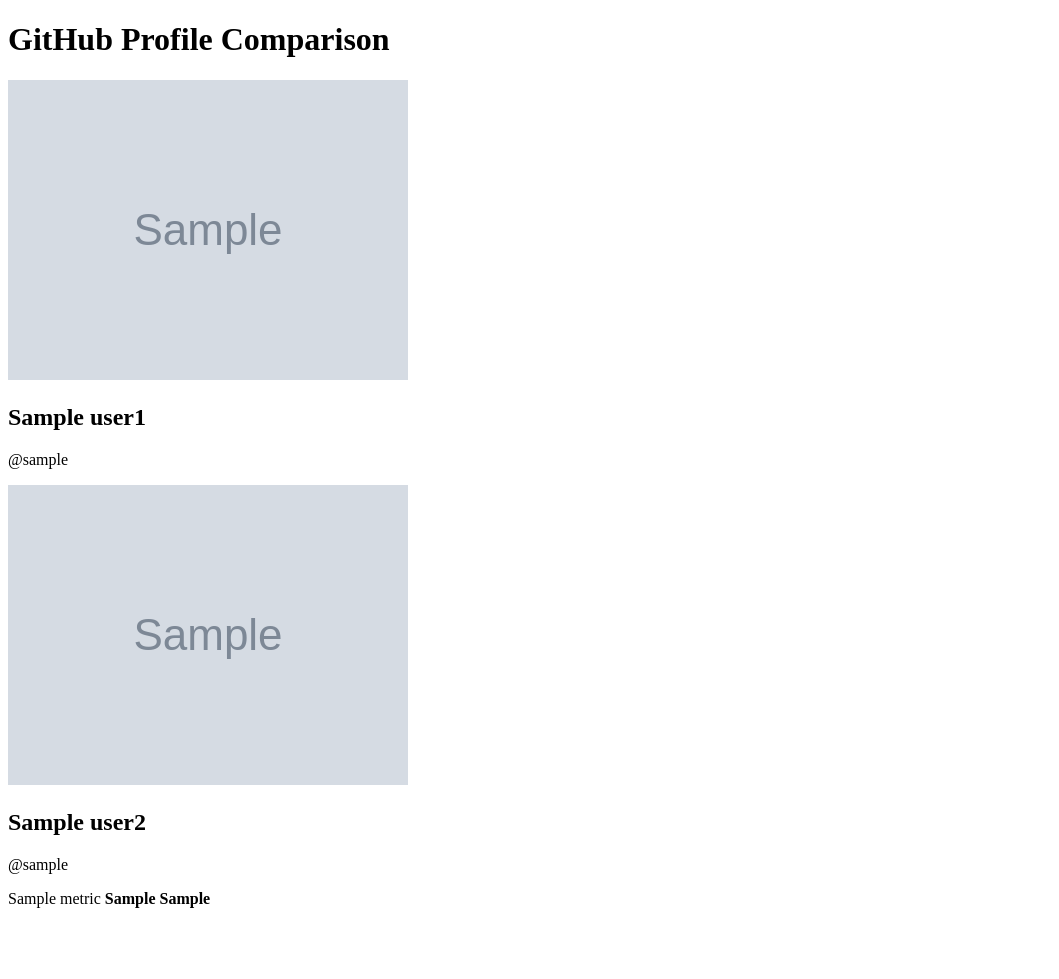
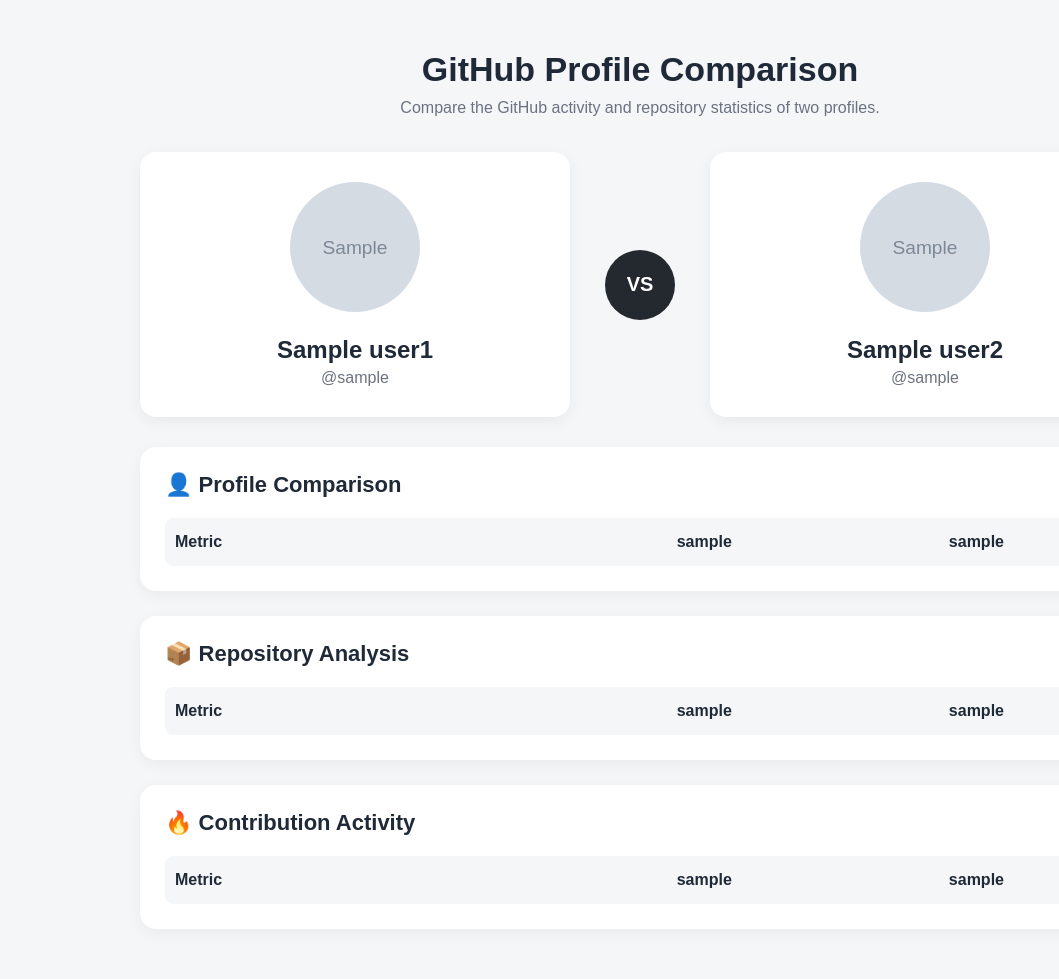
Before and after one commit to yogesharumugam2103/github-profile-analyzer, a Flask app: template templates/compare.html in a window 1280 px wide. Shown: the whole page, without its empty margins (0-1059 px from the left). Before the commit the page ends 908 px from the top, so only its background shows below. Run offline with Flask 3, Linux system fonts and the light colour scheme; the template is opened without the code that fills it: most values are stand-ins (such as "Sample title", 1, 10 or a date in 2020); grey boxes marked "Sample" are stand-in pictures; parts of the project's set-up code (start-up, migrations or seed data) failed here and were passed over.

Commit message:
Enhance GitHub profile comparison UI

```diff
--- a/app.py
+++ b/app.py
@@ -544,6 +544,155 @@ def analyze():
         active_repositories=active_repositories
     )
 
+def contribution_metrics(username):
+    graphql_query = """
+    query($username: String!) {
+        user(login: $username) {
+            contributionsCollection {
+                contributionCalendar {
+                    totalContributions
+                    weeks {
+                        contributionDays {
+                            contributionCount
+                            date
+                        }
+                    }
+                }
+            }
+        }
+    }
+    """
+
+    try:
+        response = requests.post(
+            "https://api.github.com/graphql",
+            json={
+                "query": graphql_query,
+                "variables": {
+                    "username": username
+                }
+            },
+            headers=GITHUB_HEADERS,
+            timeout=10
+        )
+    except requests.exceptions.Timeout:
+        return None
+    except requests.exceptions.RequestException:
+        return None
+
+    if rate_limit_message(response):
+        return None
+
+    if response.status_code != 200:
+        return None
+
+    try:
+        data = response.json()
+    except ValueError:
+        return None
+
+    if (
+        "data" not in data
+        or not data["data"].get("user")
+    ):
+        return None
+
+    calendar = (
+        data["data"]["user"]
+        ["contributionsCollection"]
+        ["contributionCalendar"]
+    )
+
+    contribution_days = []
+
+    for week in calendar["weeks"]:
+        for day in week["contributionDays"]:
+            contribution_days.append(day)
+
+    total_contributions = calendar["totalContributions"]
+
+    active_days = sum(
+        1
+        for day in contribution_days
+        if day["contributionCount"] > 0
+    )
+
+    longest_streak = 0
+    current_streak = 0
+
+    for day in contribution_days:
+        if day["contributionCount"] > 0:
+            current_streak += 1
+            longest_streak = max(
+                longest_streak,
+                current_streak
+            )
+        else:
+            current_streak = 0
+
+    if active_days > 0:
+        average_contributions = round(
+            total_contributions / active_days,
+            2
+        )
+    else:
+        average_contributions = 0
+
+    monthly_contributions = defaultdict(int)
+
+    for day in contribution_days:
+        month = day["date"][:7]
+        monthly_contributions[month] += day["contributionCount"]
+
+    most_active_month = None
+
+    if monthly_contributions:
+        most_active_month = max(
+            monthly_contributions,
+            key=monthly_contributions.get
+        )
+
+    most_active_month_count = (
+        monthly_contributions[most_active_month]
+        if most_active_month
+        else 0
+    )
+
+    sorted_months = sorted(monthly_contributions.keys())
+
+    if len(sorted_months) >= 6:
+        recent_months = sorted_months[-3:]
+        previous_months = sorted_months[-6:-3]
+
+        recent_total = sum(
+            monthly_contributions[month]
+            for month in recent_months
+        )
+
+        previous_total = sum(
+            monthly_contributions[month]
+            for month in previous_months
+        )
+
+        if recent_total > previous_total:
+            contribution_trend = "Increasing"
+        elif recent_total < previous_total:
+            contribution_trend = "Decreasing"
+        else:
+            contribution_trend = "Stable"
+    else:
+        contribution_trend = "Not enough data"
+
+    return {
+        "total_contributions": total_contributions,
+        "active_days": active_days,
+        "longest_streak": longest_streak,
+        "average_contributions": average_contributions,
+        "most_active_month": most_active_month,
+        "most_active_month_count": most_active_month_count,
+        "contribution_trend": contribution_trend
+    }
+
 @app.route("/compare")
 def compare():
     username1 = request.args.get("username1", "").strip()
@@ -609,6 +758,176 @@ def compare():
         }
     ]
 
+    user_repositories = []
+
+    for username in [username1, username2]:
+        repositories = []
+        page = 1
+
+        while True:
+            try:
+                repos_response = requests.get(
+                    f"https://api.github.com/users/{username}/repos",
+                    params={
+                        "per_page": 100,
+                        "page": page
+                    },
+                    headers=GITHUB_HEADERS,
+                    timeout=10
+                )
+            except requests.exceptions.Timeout:
+                return "GitHub took too long to respond while fetching repositories."
+            except requests.exceptions.RequestException:
+                return "Unable to fetch repositories from GitHub."
+
+            if rate_limit_message(repos_response):
+                return "GitHub API rate limit reached. Please try again later."
+
+            if repos_response.status_code != 200:
+                return "Unable to fetch repositories from GitHub."
+
+            page_repositories = repos_response.json()
+
+            if not page_repositories:
+                break
+
+            repositories.extend(page_repositories)
+
+            if len(page_repositories) < 100:
+                break
+
+            page += 1
+
+        user_repositories.append(repositories)
+
+    repos1 = user_repositories[0]
+    repos2 = user_repositories[1]
+
+    def repository_metrics(repositories):
+        total_stars = sum(
+            repo["stargazers_count"]
+            for repo in repositories
+        )
+
+        total_forks = sum(
+            repo["forks_count"]
+            for repo in repositories
+        )
+
+        original_repos = sum(
+            1 for repo in repositories
+            if not repo["fork"]
+        )
+
+        forked_repos = sum(
+            1 for repo in repositories
+            if repo["fork"]
+        )
+
+        archived_repos = sum(
+            1 for repo in repositories
+            if repo["archived"]
+        )
+
+        language_counts = {}
+
+        for repo in repositories:
+            language = repo["language"]
+
+            if language:
+                language_counts[language] = (
+                    language_counts.get(language, 0) + 1
+                )
+
+        most_used_language = "Not available"
+
+        if language_counts:
+            most_used_language = max(
+                language_counts,
+                key=language_counts.get
+            )
+
+        return {
+            "total_stars": total_stars,
+            "total_forks": total_forks,
+            "original_repos": original_repos,
+            "forked_repos": forked_repos,
+            "archived_repos": archived_repos,
+            "most_used_language": most_used_language
+        }
+
+    repo_metrics1 = repository_metrics(repos1)
+    repo_metrics2 = repository_metrics(repos2)
+    contribution_metrics1 = contribution_metrics(username1)
+    contribution_metrics2 = contribution_metrics(username2)
+
+    comparison_metrics.extend([
+        {
+            "name": "Total Stars",
+            "value1": repo_metrics1["total_stars"],
+            "value2": repo_metrics2["total_stars"]
+        },
+        {
+            "name": "Total Forks",
+            "value1": repo_metrics1["total_forks"],
+            "value2": repo_metrics2["total_forks"]
+        },
+        {
+            "name": "Original Repositories",
+            "value1": repo_metrics1["original_repos"],
+            "value2": repo_metrics2["original_repos"]
+        },
+        {
+            "name": "Forked Repositories",
+            "value1": repo_metrics1["forked_repos"],
+            "value2": repo_metrics2["forked_repos"]
+        },
+        {
+            "name": "Archived Repositories",
+            "value1": repo_metrics1["archived_repos"],
+            "value2": repo_metrics2["archived_repos"]
+        },
+        {
+            "name": "Most Used Language",
+            "value1": repo_metrics1["most_used_language"],
+            "value2": repo_metrics2["most_used_language"]
+        }
+    ])
+
+    if contribution_metrics1 and contribution_metrics2:
+        comparison_metrics.extend([
+            {
+                "name": "Total Contributions",
+                "value1": contribution_metrics1["total_contributions"],
+                "value2": contribution_metrics2["total_contributions"]
+            },
+            {
+                "name": "Active Contribution Days",
+                "value1": contribution_metrics1["active_days"],
+                "value2": contribution_metrics2["active_days"]
+            },
+            {
+                "name": "Longest Contribution Streak",
+                "value1": contribution_metrics1["longest_streak"],
+                "value2": contribution_metrics2["longest_streak"]
+            },
+            {
+                "name": "Average Contributions / Active Day",
+                "value1": contribution_metrics1["average_contributions"],
+                "value2": contribution_metrics2["average_contributions"]
+            },
+            {
+                "name": "Most Active Month",
+                "value1": contribution_metrics1["most_active_month"],
+                "value2": contribution_metrics2["most_active_month"]
+            },
+            {
+                "name": "Contribution Trend",
+                "value1": contribution_metrics1["contribution_trend"],
+                "value2": contribution_metrics2["contribution_trend"]
+            }
+        ])
+
     return render_template(
         "compare.html",
         user1=user1,
--- /dev/null
+++ b/static/css/compare.css
@@ -0,0 +1,179 @@
+* {
+    box-sizing: border-box;
+}
+
+body {
+    margin: 0;
+    font-family: Arial, sans-serif;
+    background: #f4f6f8;
+    color: #1f2937;
+}
+
+.comparison-container {
+    width: 92%;
+    max-width: 1000px;
+    margin: 50px auto;
+}
+
+.comparison-header {
+    text-align: center;
+    margin-bottom: 35px;
+}
+
+.comparison-header h1 {
+    margin-bottom: 10px;
+    font-size: 34px;
+}
+
+.comparison-header p {
+    margin: 0;
+    color: #6b7280;
+    font-size: 16px;
+}
+
+.comparison-profiles {
+    display: grid;
+    grid-template-columns: 1fr 100px 1fr;
+    align-items: center;
+    gap: 20px;
+    margin-bottom: 30px;
+}
+
+.comparison-profile {
+    background: white;
+    padding: 30px;
+    border-radius: 16px;
+    text-align: center;
+    box-shadow: 0 4px 15px rgba(0, 0, 0, 0.06);
+}
+
+.comparison-profile img {
+    width: 130px;
+    height: 130px;
+    border-radius: 50%;
+    object-fit: cover;
+    margin-bottom: 15px;
+}
+
+.comparison-profile h2 {
+    margin: 5px 0;
+    font-size: 24px;
+}
+
+.comparison-profile p {
+    margin: 5px 0 0;
+    color: #6b7280;
+}
+
+.vs {
+    display: flex;
+    justify-content: center;
+    align-items: center;
+    width: 70px;
+    height: 70px;
+    margin: auto;
+    border-radius: 50%;
+    background: #24292f;
+    color: white;
+    font-weight: bold;
+    font-size: 20px;
+}
+
+.comparison-section {
+    background: white;
+    margin-top: 25px;
+    padding: 25px;
+    border-radius: 16px;
+    box-shadow: 0 4px 15px rgba(0, 0, 0, 0.05);
+}
+
+.comparison-section h2 {
+    margin-top: 0;
+    margin-bottom: 20px;
+    font-size: 22px;
+}
+
+.comparison-table {
+    width: 100%;
+}
+
+.comparison-header-row,
+.comparison-row {
+    display: grid;
+    grid-template-columns: 1.5fr 1fr 1fr;
+    align-items: center;
+    gap: 15px;
+    padding: 15px 10px;
+}
+
+.comparison-header-row {
+    background: #f4f6f8;
+    border-radius: 8px;
+    font-weight: bold;
+}
+
+.comparison-row {
+    border-bottom: 1px solid #e5e7eb;
+}
+
+.comparison-row:last-child {
+    border-bottom: none;
+}
+
+.comparison-row span {
+    font-weight: 500;
+}
+
+.comparison-row strong {
+    text-align: center;
+    font-size: 17px;
+}
+
+.comparison-header-row strong {
+    text-align: center;
+}
+
+@media (max-width: 700px) {
+    .comparison-container {
+        width: 95%;
+        margin: 30px auto;
+    }
+
+    .comparison-profiles {
+        grid-template-columns: 1fr;
+    }
+
+    .vs {
+        width: 55px;
+        height: 55px;
+        font-size: 16px;
+    }
+
+    .comparison-profile {
+        padding: 25px;
+    }
+
+    .comparison-section {
+        padding: 18px;
+        overflow-x: auto;
+    }
+
+    .comparison-table {
+        min-width: 500px;
+    }
+
+    .comparison-header h1 {
+        font-size: 28px;
+    }
+}
+
+.winner {
+    background: #e8f5e9;
+    color: #18794e;
+    border-radius: 8px;
+    padding: 6px 10px;
+}
+
+.loser {
+    color: #6b7280;
+}
--- a/templates/compare.html
+++ b/templates/compare.html
@@ -4,30 +4,113 @@
     <meta charset="UTF-8">
     <meta name="viewport" content="width=device-width, initial-scale=1.0">
     <title>Compare GitHub Profiles</title>
+    <link rel="stylesheet" href="{{ url_for('static', filename='css/compare.css') }}">
 </head>
 <body>
     <main class="comparison-container">
+        <header class="comparison-header">
             <h1>GitHub Profile Comparison</h1>
+            <p>Compare the GitHub activity and repository statistics of two profiles.</p>
+        </header>
         <section class="comparison-profiles">
             <div class="comparison-profile">
                 <img src="{{ user1.avatar_url }}" alt="{{ user1.login }}">
                 <h2>{{ user1.name or user1.login }}</h2>
                 <p>@{{ user1.login }}</p>
             </div>
+            <div class="vs">VS</div>
             <div class="comparison-profile">
                 <img src="{{ user2.avatar_url }}" alt="{{ user2.login }}">
                 <h2>{{ user2.name or user2.login }}</h2>
                 <p>@{{ user2.login }}</p>
             </div>
         </section>
-        <section class="comparison-metrics">
+        <section class="comparison-section">
+            <h2>👤 Profile Comparison</h2>
+            <div class="comparison-table">
+                <div class="comparison-header-row">
+                    <span>Metric</span>
+                    <strong>{{ user1.login }}</strong>
+                    <strong>{{ user2.login }}</strong>
+                </div>
                 {% for metric in comparison_metrics %}
+                    {% if metric.name in ["Followers", "Following", "Public Repositories"] %}
+                        <div class="comparison-row">
+                            <span>{{ metric.name }}</span>
+                            <strong class="{% if metric.value1 > metric.value2 %}winner{% elif metric.value2 > metric.value1 %}loser{% endif %}">
+                                {{ metric.value1 }}
+                            </strong>
+                            <strong class="{% if metric.value2 > metric.value1 %}winner{% elif metric.value1 > metric.value2 %}loser{% endif %}">
+                                {{ metric.value2 }}
+                            </strong>
+                        </div>
+                    {% endif %}
+                {% endfor %}
+            </div>
+        </section>
+        <section class="comparison-section">
+            <h2>📦 Repository Analysis</h2>
+            <div class="comparison-table">
+                <div class="comparison-header-row">
+                    <span>Metric</span>
+                    <strong>{{ user1.login }}</strong>
+                    <strong>{{ user2.login }}</strong>
+                </div>
+                {% for metric in comparison_metrics %}
+                    {% if metric.name in ["Total Stars", "Total Forks", "Original Repositories", "Forked Repositories", "Archived Repositories"] %}
+                        <div class="comparison-row">
+                            <span>{{ metric.name }}</span>
+                            <strong class="{% if metric.value1 > metric.value2 %}winner{% elif metric.value2 > metric.value1 %}loser{% endif %}">
+                                {{ metric.value1 }}
+                            </strong>
+                            <strong class="{% if metric.value2 > metric.value1 %}winner{% elif metric.value1 > metric.value2 %}loser{% endif %}">
+                                {{ metric.value2 }}
+                            </strong>
+                        </div>
+                    {% endif %}
+                {% endfor %}
+                {% for metric in comparison_metrics %}
+                    {% if metric.name == "Most Used Language" %}
                         <div class="comparison-row">
                             <span>{{ metric.name }}</span>
                             <strong>{{ metric.value1 }}</strong>
                             <strong>{{ metric.value2 }}</strong>
                         </div>
+                    {% endif %}
                 {% endfor %}
+            </div>
+        </section>
+        <section class="comparison-section">
+            <h2>🔥 Contribution Activity</h2>
+            <div class="comparison-table">
+                <div class="comparison-header-row">
+                    <span>Metric</span>
+                    <strong>{{ user1.login }}</strong>
+                    <strong>{{ user2.login }}</strong>
+                </div>
+                {% for metric in comparison_metrics %}
+                    {% if metric.name in ["Total Contributions", "Active Contribution Days", "Longest Contribution Streak", "Average Contributions / Active Day"] %}
+                        <div class="comparison-row">
+                            <span>{{ metric.name }}</span>
+                            <strong class="{% if metric.value1 > metric.value2 %}winner{% elif metric.value2 > metric.value1 %}loser{% endif %}">
+                                {{ metric.value1 }}
+                            </strong>
+                            <strong class="{% if metric.value2 > metric.value1 %}winner{% elif metric.value1 > metric.value2 %}loser{% endif %}">
+                                {{ metric.value2 }}
+                            </strong>
+                        </div>
+                    {% endif %}
+                {% endfor %}
+                {% for metric in comparison_metrics %}
+                    {% if metric.name in ["Most Active Month", "Contribution Trend"] %}
+                        <div class="comparison-row">
+                            <span>{{ metric.name }}</span>
+                            <strong>{{ metric.value1 }}</strong>
+                            <strong>{{ metric.value2 }}</strong>
+                        </div>
+                    {% endif %}
+                {% endfor %}
+            </div>
         </section>
     </main>
 </body>
```
Lines whose indentation alone changed are shown as unchanged.
